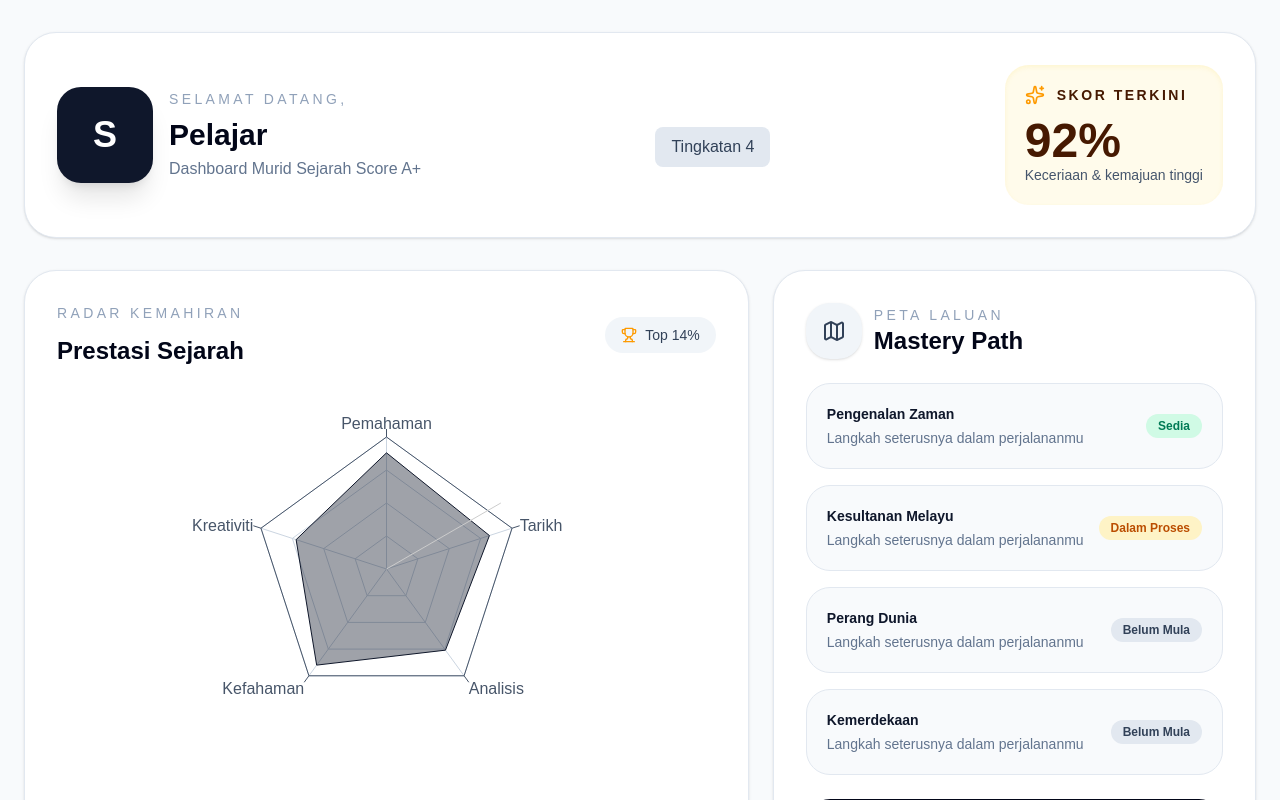
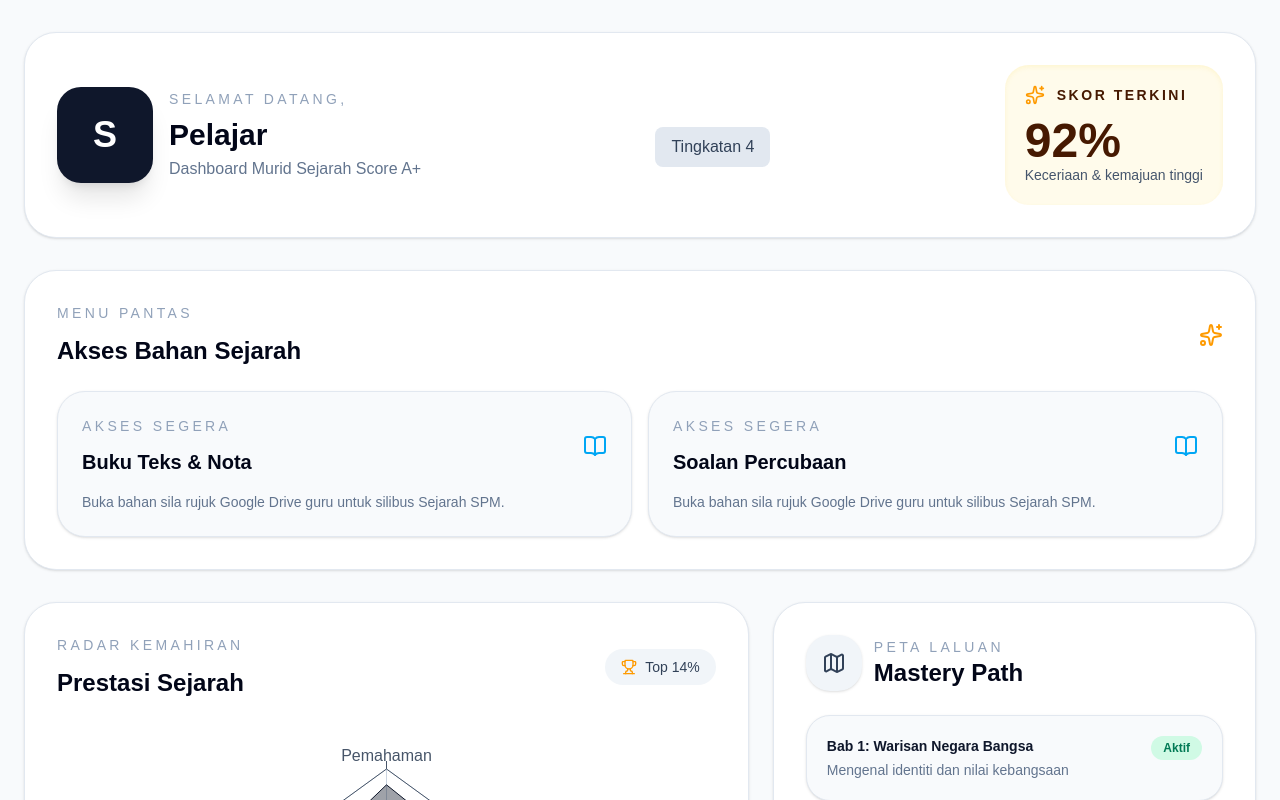
Before and after one commit to nickamariah/sejarah-score-aplus, a Next.js app: page /murid in a window 1280 px wide. Shown: the top 800 px of the page. Built offline with nearby package versions, Linux system fonts and the light colour scheme.

Commit message:
Hidupkan butang Dashboard Guru

```diff
--- a/app/murid/page.tsx
+++ b/app/murid/page.tsx
@@ -1,6 +1,7 @@
 "use client";
 
 import { useEffect, useState } from "react";
+import { motion } from "framer-motion";
 import { Radar, RadarChart, PolarAngleAxis, PolarGrid, PolarRadiusAxis, ResponsiveContainer } from "recharts";
 import { Sparkles, Map, Trophy, BookOpen, CheckCircle2 } from "lucide-react";
 
@@ -13,10 +14,24 @@ const radarData = [
 ];
 
 const masteryPath = [
-  { step: "Pengenalan Zaman", progress: "Sedia" },
-  { step: "Kesultanan Melayu", progress: "Dalam Proses" },
-  { step: "Perang Dunia", progress: "Belum Mula" },
-  { step: "Kemerdekaan", progress: "Belum Mula" },
+  {
+    step: "Bab 1: Warisan Negara Bangsa",
+    progress: "Aktif",
+    variant: "emerald",
+    subtitle: "Mengenal identiti dan nilai kebangsaan",
+  },
+  {
+    step: "Bab 2: Kebangkitan Nasionalisme",
+    progress: "Sedang",
+    variant: "sky",
+    subtitle: "Asas kebangkitan dan semangat kebangsaan",
+  },
+  {
+    step: "Bab 3: Konflik Dunia & Jepun",
+    progress: "Terkunci",
+    variant: "slate",
+    subtitle: "Perang Dunia dan pendudukan Jepun dalam Sejarah SPM",
+  },
 ];
 
 export default function CheerfulDashboard() {
@@ -72,6 +87,46 @@ export default function CheerfulDashboard() {
           </div>
         </header>
 
+        <motion.section
+          initial={{ opacity: 0, y: 12 }}
+          animate={{ opacity: 1, y: 0 }}
+          transition={{ duration: 0.5 }}
+          className="rounded-[32px] border border-slate-200 bg-white p-8 shadow-sm"
+        >
+          <div className="flex items-center justify-between gap-4">
+            <div>
+              <p className="text-sm uppercase tracking-[0.24em] text-slate-400">Menu Pantas</p>
+              <h2 className="mt-3 text-2xl font-semibold text-slate-950">Akses Bahan Sejarah</h2>
+            </div>
+            <Sparkles className="h-6 w-6 text-amber-500" />
+          </div>
+
+          <div className="mt-6 grid gap-4 sm:grid-cols-2">
+            {[
+              { label: "Buku Teks & Nota", href: "https://drive.google.com/drive/folders/1EZQiDtdESNHk2g79hNEYJMkz9gXVfSIr?usp=drive_link" },
+              { label: "Soalan Percubaan", href: "https://drive.google.com/drive/folders/1EZQiDtdESNHk2g79hNEYJMkz9gXVfSIr?usp=drive_link" },
+            ].map((item) => (
+              <motion.a
+                key={item.label}
+                href={item.href}
+                target="_blank"
+                rel="noreferrer"
+                whileHover={{ y: -3 }}
+                className="group rounded-[28px] border border-slate-200 bg-slate-50 px-6 py-6 text-left shadow-sm transition duration-200 hover:border-sky-300 hover:bg-white"
+              >
+                <div className="flex items-center justify-between gap-4">
+                  <div>
+                    <p className="text-sm uppercase tracking-[0.24em] text-slate-400">Akses Segera</p>
+                    <h3 className="mt-3 text-xl font-semibold text-slate-950">{item.label}</h3>
+                  </div>
+                  <BookOpen className="h-6 w-6 text-sky-500" />
+                </div>
+                <p className="mt-4 text-sm text-slate-500">Buka bahan sila rujuk Google Drive guru untuk silibus Sejarah SPM.</p>
+              </motion.a>
+            ))}
+          </div>
+        </motion.section>
+
         <section className="grid gap-6 xl:grid-cols-[1.2fr_0.8fr]">
           <article className="rounded-[32px] border border-slate-200 bg-white p-8 shadow-sm">
             <div className="flex items-center justify-between">
@@ -107,17 +162,21 @@ export default function CheerfulDashboard() {
             </div>
             <div className="space-y-4">
               {masteryPath.map((item) => (
-                <div key={item.step} className="rounded-3xl border border-slate-200 bg-slate-50 p-5">
-                  <div className="flex items-center justify-between gap-3">
+                <motion.div
+                  key={item.step}
+                  whileHover={{ y: -2 }}
+                  className="rounded-3xl border border-slate-200 bg-slate-50 p-5 shadow-sm"
+                >
+                  <div className="flex items-start justify-between gap-3">
                     <div>
                       <p className="text-sm font-semibold text-slate-900">{item.step}</p>
-                      <p className="mt-1 text-sm text-slate-500">Langkah seterusnya dalam perjalananmu</p>
+                      <p className="mt-1 text-sm text-slate-500">{item.subtitle}</p>
                     </div>
-                    <span className={`rounded-full px-3 py-1 text-xs font-semibold ${item.progress === "Dalam Proses" ? "bg-amber-100 text-amber-700" : item.progress === "Sedia" ? "bg-emerald-100 text-emerald-700" : "bg-slate-200 text-slate-700"}`}>
+                    <span className={`rounded-full px-3 py-1 text-xs font-semibold ${item.variant === "emerald" ? "bg-emerald-100 text-emerald-700" : item.variant === "sky" ? "bg-sky-100 text-sky-700" : "bg-slate-200 text-slate-700"}`}>
                       {item.progress}
                     </span>
                   </div>
-                </div>
+                </motion.div>
               ))}
             </div>
             <div className="rounded-3xl bg-slate-950 p-6 text-slate-50 shadow-lg">
--- a/app/page.tsx
+++ b/app/page.tsx
@@ -10,31 +10,38 @@ export default function Home() {
   const [error, setError] = useState("");
   const router = useRouter();
 
-  async function handleLogin() {
+  async function handleLogin(e: React.FormEvent) {
+    e.preventDefault();
     setLoading(true);
     setError("");
+
     try {
-      const res = await fetch("/api/login", {
+      const response = await fetch(
+        "https://script.google.com/macros/s/AKfycbzeGCohq7mGAcQ7igJryYX7Nba3SkZPLDluj44K-Cps1CwWuOEpNdxAGkL4RwBc1nfjLQ/exec",
+        {
           method: "POST",
-        headers: { "Content-Type": "application/json" },
-        body: JSON.stringify({ id: idMurid, password: kataLaluan }),
-      });
-      const result = await res.json();
-      if (result?.success) {
+          body: JSON.stringify({ action: "LOGIN", id: idMurid, password: kataLaluan }),
+        }
+      );
+
+      const textResult = await response.text();
+      const result = JSON.parse(textResult);
+
+      if (result.success) {
         localStorage.setItem("currentUser", JSON.stringify(result.user));
-        const role = result.user?.role;
-        if (role === "guru") {
-          router.push("/guru");
+        if (result.user.role === "guru") {
+          window.location.href = "/guru";
         } else {
-          router.push("/murid");
+          window.location.href = "/murid";
         }
       } else {
-        setError(result?.message || "ID atau kata laluan salah");
+        setError(result.error || "ID atau kata laluan salah");
       }
-    } catch (e) {
-      setError("Ralat rangkaian. Sila cuba lagi.");
+    } catch (err: any) {
+      setError("Ralat: " + (err?.message || "sila cuba lagi"));
+    } finally {
+      setLoading(false);
     }
-    setLoading(false);
   }
   return (
     <div
@@ -52,6 +59,7 @@ export default function Home() {
 
           <div className="w-full md:w-1/2">
             <div className="rounded-xl p-6" style={{ background: "#f8fbff" }}>
+              <form onSubmit={handleLogin}>
                 <label className="block text-sm font-medium text-sky-800">ID Murid</label>
                 <input
                   value={idMurid}
@@ -70,13 +78,14 @@ export default function Home() {
                 />
 
                 <button
-                onClick={handleLogin}
+                  type="submit"
                   disabled={loading}
                   className="w-full inline-flex items-center justify-center px-6 py-3 rounded-lg text-white font-semibold"
                   style={{ background: "linear-gradient(90deg,#ffd24d 0%, #ffbf00 100%)" }}
                 >
                   {loading ? "Sedang log masuk..." : "Log Masuk"}
                 </button>
+              </form>
 
               {error && <p className="mt-3 text-xs text-red-600">{error}</p>}
 
```
Also changed, not shown: app/guru/page.tsx (+100 -7 lines). Lines whose indentation alone changed are shown as unchanged.
